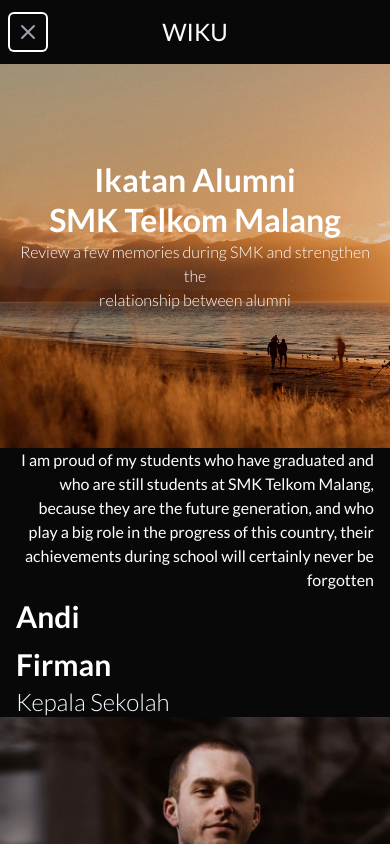
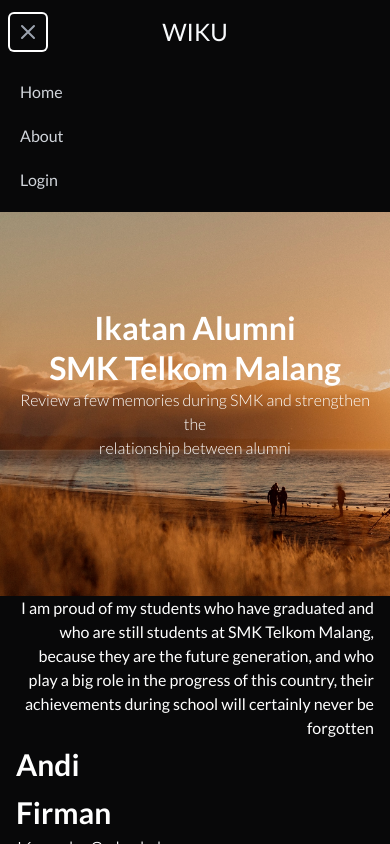
Before and after one commit to nuflakbrr/WikuWeb, a React (Vite) app: page / in a window 390 px wide. Both pictures are taken after a click on the button "Open main menu". Shown: the top 844 px of the page. Built offline with nearby package versions, Linux system fonts and the light colour scheme.

Commit message:
link to ="/", added discloure link for mobile

```diff
--- a/src/components/NavBeforeLogin.jsx
+++ b/src/components/NavBeforeLogin.jsx
@@ -34,10 +34,12 @@ export default function NavBeforeLogin(props) {
                             </div>
                             <div className="flex-1 flex items-center justify-center sm:items-stretch sm:justify-between">
                                 <div className="flex-shrink-0 flex items-center text-slate-50 font-lato font-medium text-2xl">
-                                    <h1 className="block lg:hidden h-8 w-auto">WIKU</h1>
-                                    <h1 className="hidden lg:block h-8 w-auto font-bold">
-                                        WIKUSAMA
-                                    </h1>
+                                    <Link to="/">
+                                        <h1 className="block lg:hidden h-8 w-auto">WIKU</h1>
+                                        <h1 className="hidden lg:block h-8 w-auto font-bold">
+                                            WIKUSAMA
+                                        </h1>
+                                    </Link>
                                 </div>
                                 <div className="hidden sm:block sm:ml-6">
                                     <div className="flex space-x-4 font-lato text-sm font-medium">
@@ -61,6 +63,27 @@ export default function NavBeforeLogin(props) {
                             </div>
                         </div>
                     </div>
+
+                    <Disclosure.Panel className="sm:hidden">
+                        <div className="px-2 pt-2 pb-3 space-y-1 font-lato font-medium">
+                            {navigation.map((item) => (
+                                <Disclosure.Button
+                                    key={item.name}
+                                    as="a"
+                                    href={item.href}
+                                    className={classNames(
+                                        item.active
+                                            ? "bg-gray-900 text-white"
+                                            : "text-gray-300 hover:bg-gray-700 hover:text-white",
+                                        "block px-3 py-2 rounded-md text-base"
+                                    )}
+                                    aria-current={item.active ? "page" : undefined}
+                                >
+                                    {item.name}
+                                </Disclosure.Button>
+                            ))}
+                        </div>
+                    </Disclosure.Panel>
                 </>
             )}
         </Disclosure >
```
